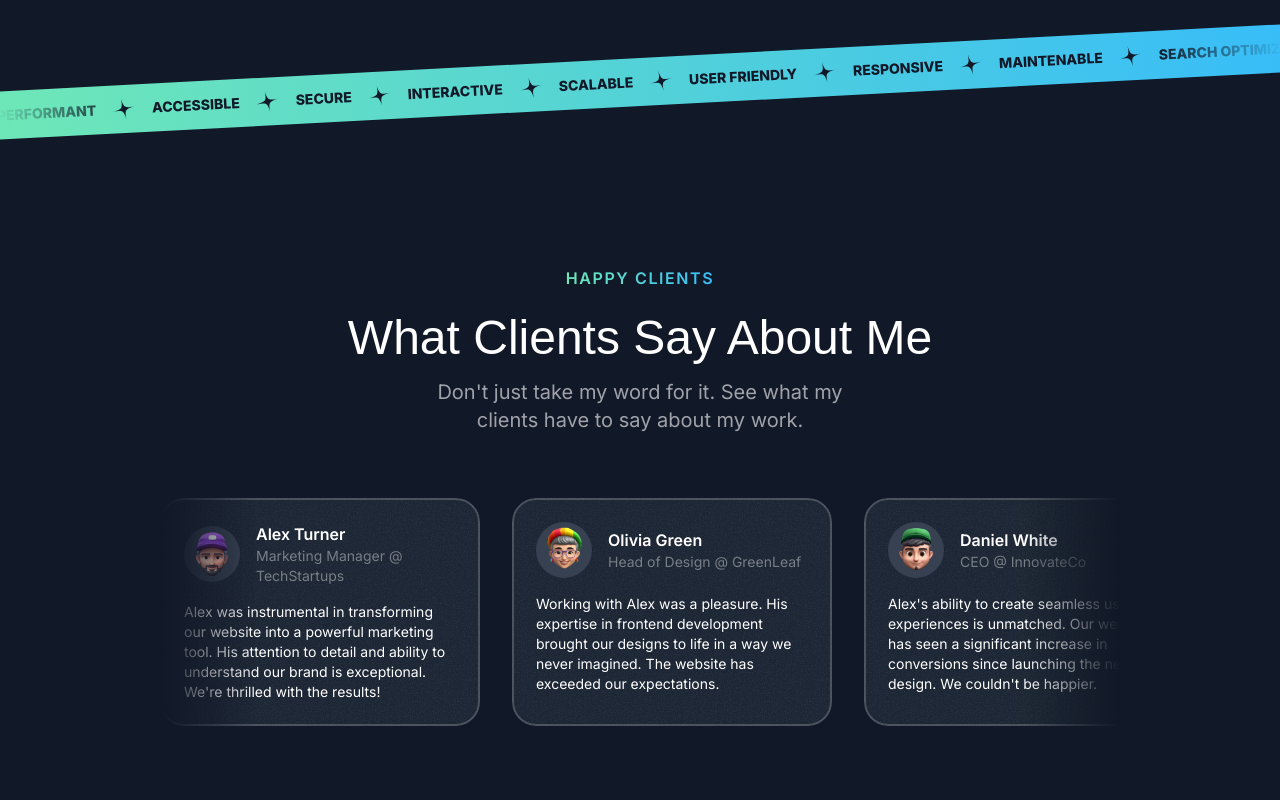
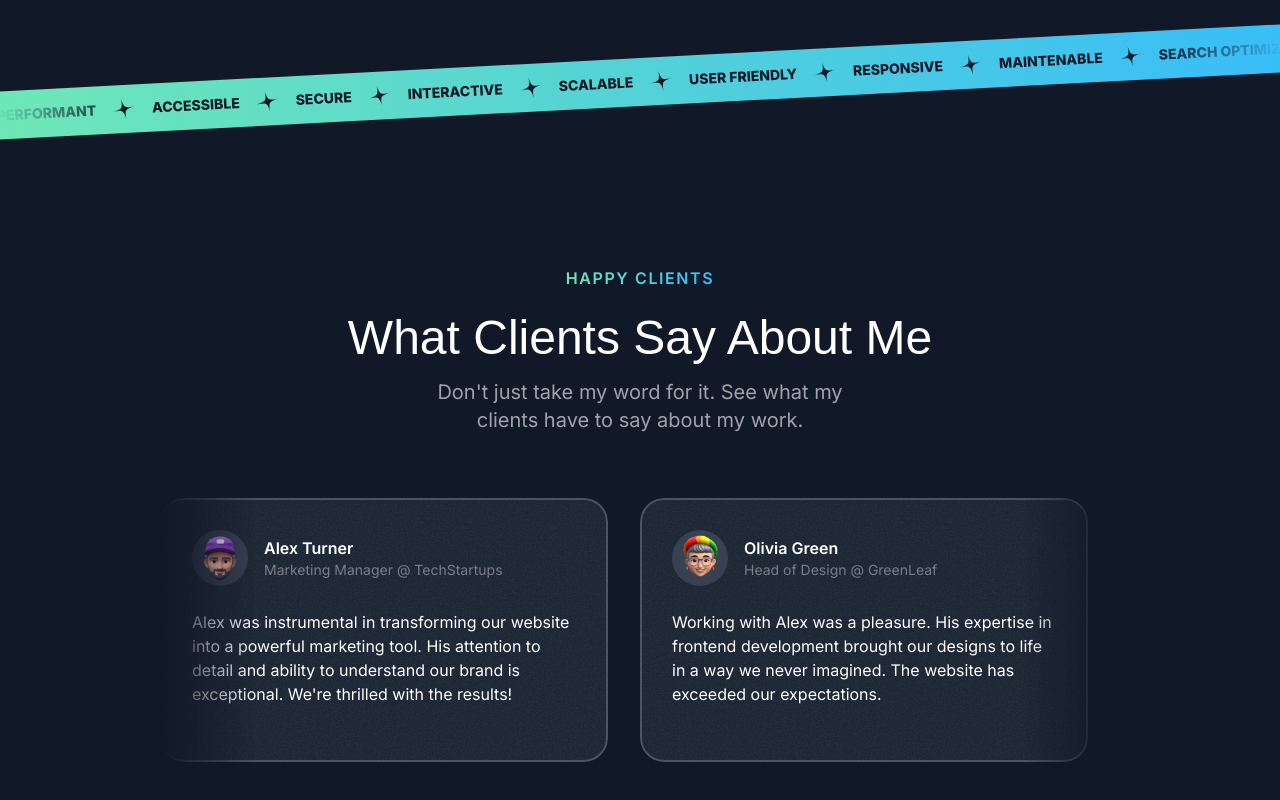
Before and after one commit to tommywa-a/Portfolio-site, a Next.js app: page / in a window 1280 px wide. Shown: the part 2994-3794 px from the top of the page. Built offline with nearby package versions, Linux system fonts and the light colour scheme; a web font is replaced by a local one.

Commit message:
Finished with testimonial section on tablet view

```diff
--- a/src/sections/Testimonials.tsx
+++ b/src/sections/Testimonials.tsx
@@ -55,7 +55,7 @@
 						{testimonials.map((testimonial) => (
 							<Card
 								key={testimonial.name}
-								className='max-w-xs'
+								className='max-w-xs md:max-w-md md:p-8'
 							>
 								<div className='flex gap-4 items-center'>
 									<div className='size-14 bg-gray-700 inline-flex items-center justify-center rounded-full flex-shrink-0'>
@@ -72,7 +72,7 @@
 										</div>
 									</div>
 								</div>
-								<p className='mt-4 text-sm'>{testimonial.text}</p>
+								<p className='mt-4 md:mt-6 text-sm md:text-base'>{testimonial.text}</p>
 							</Card>
 						))}
 					</div>
```
